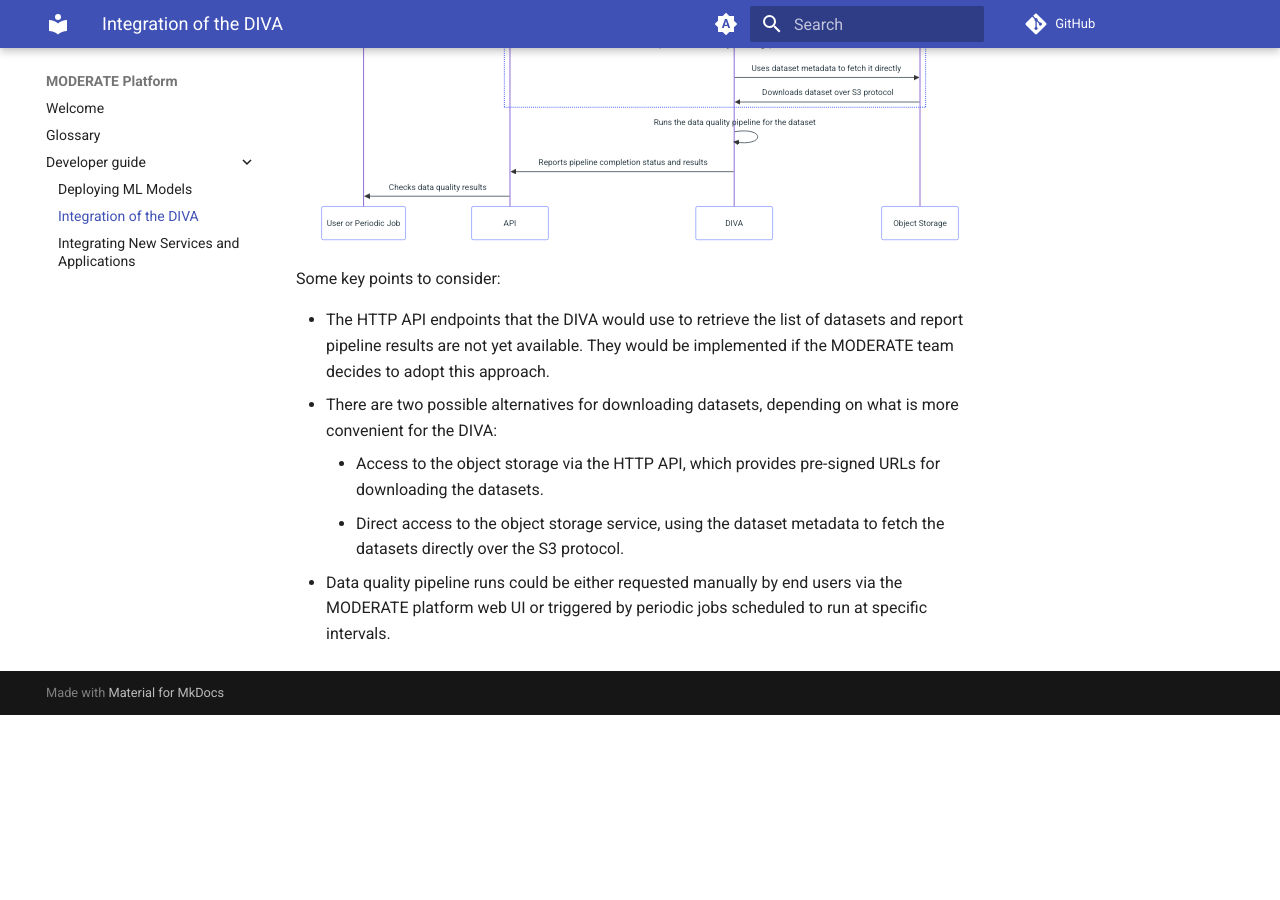
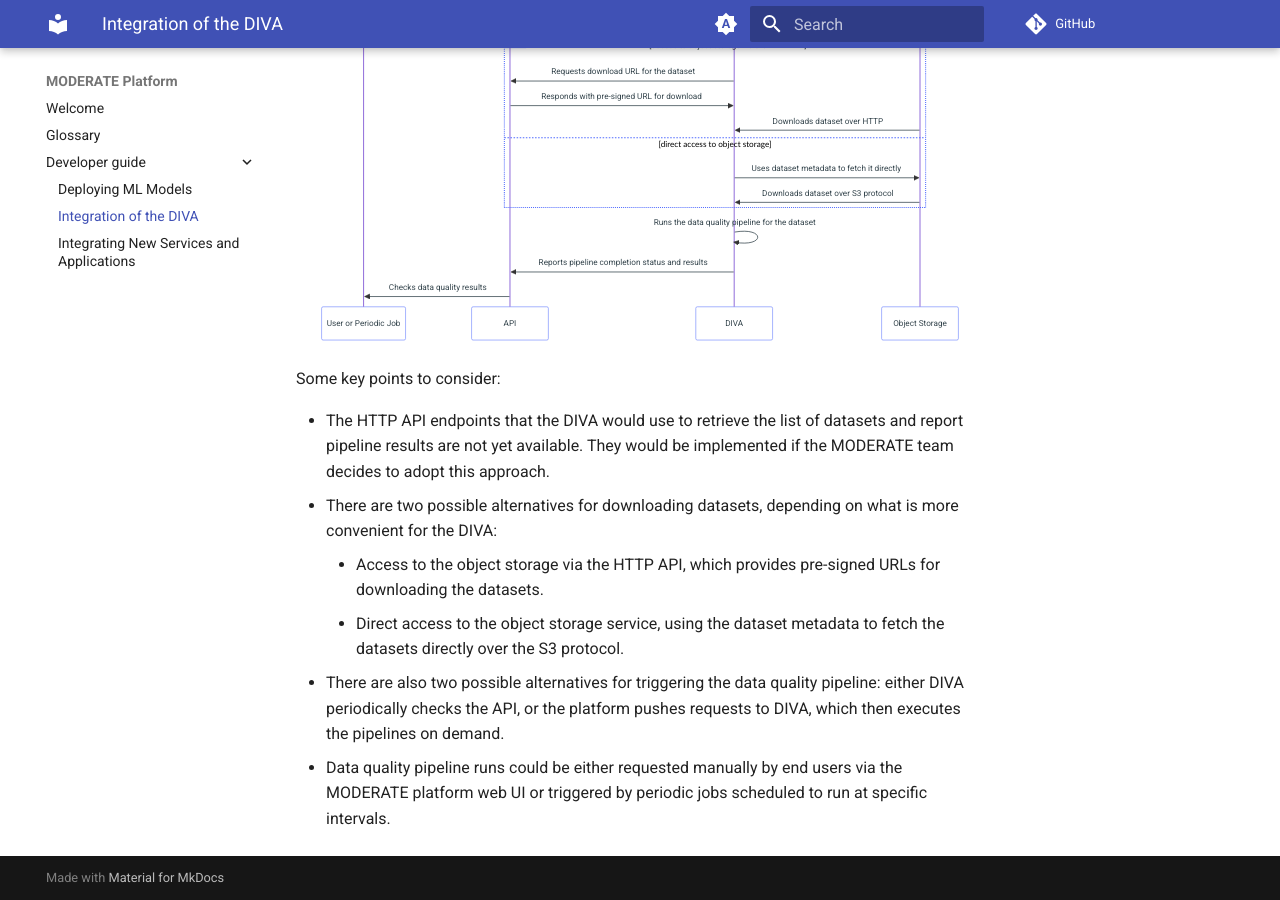
Before and after one commit to MODERATE-Project/moderate-docs, an MkDocs documentation site: the page built from docs/developer-guide/diva.md, in a window 1280 px wide and 900 px high, scrolled down 1166 px. Built offline with MkDocs 1.6.1 and Material for MkDocs 9.7.7, drawn with Linux system fonts in a browser that asks for light colours; comment, search, counter and statistics services are not loaded; before the commit the page ends 1881 px from its top, so only the background shows below that.

Commit message:
Update diva.md

```diff
--- a/docs/developer-guide/diva.md
+++ b/docs/developer-guide/diva.md
@@ -28,8 +28,13 @@
     participant DIVA
     participant S3 as Object Storage
     USER->>API: Requests validation of dataset
-    DIVA->>API: Retrieves list of datasets that are pending validation
-    API->>DIVA: Sends the list of datasets
+    alt DIVA is the orchestrator
+        DIVA->>API: Retrieves list of datasets that are pending validation
+        API->>DIVA: Responds with the list of datasets
+    else the platform is the orchestrator
+        API->>DIVA: Requests data validation for a dataset
+        DIVA->>API: Acknowledges the request
+    end
     alt access to object storage via the HTTP API
         DIVA->>API: Requests download URL for the dataset
         API->>DIVA: Responds with pre-signed URL for download
@@ -49,4 +54,5 @@
 * There are two possible alternatives for downloading datasets, depending on what is more convenient for the DIVA:
     * Access to the object storage via the HTTP API, which provides pre-signed URLs for downloading the datasets.
     * Direct access to the object storage service, using the dataset metadata to fetch the datasets directly over the S3 protocol.
+* There are also two possible alternatives for triggering the data quality pipeline: either DIVA periodically checks the API, or the platform pushes requests to DIVA, which then executes the pipelines on demand.
 * Data quality pipeline runs could be either requested manually by end users via the MODERATE platform web UI or triggered by periodic jobs scheduled to run at specific intervals.
```
